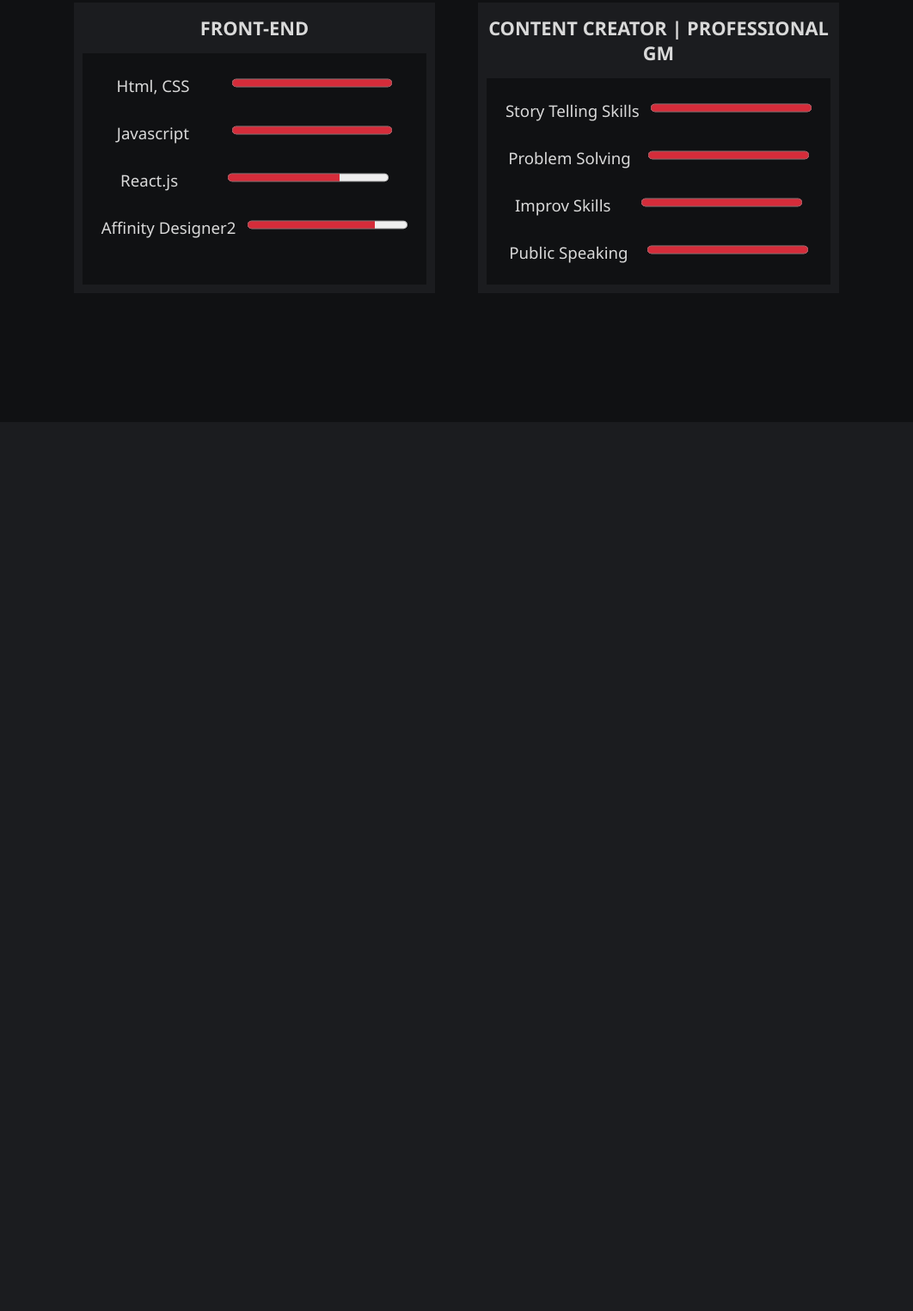
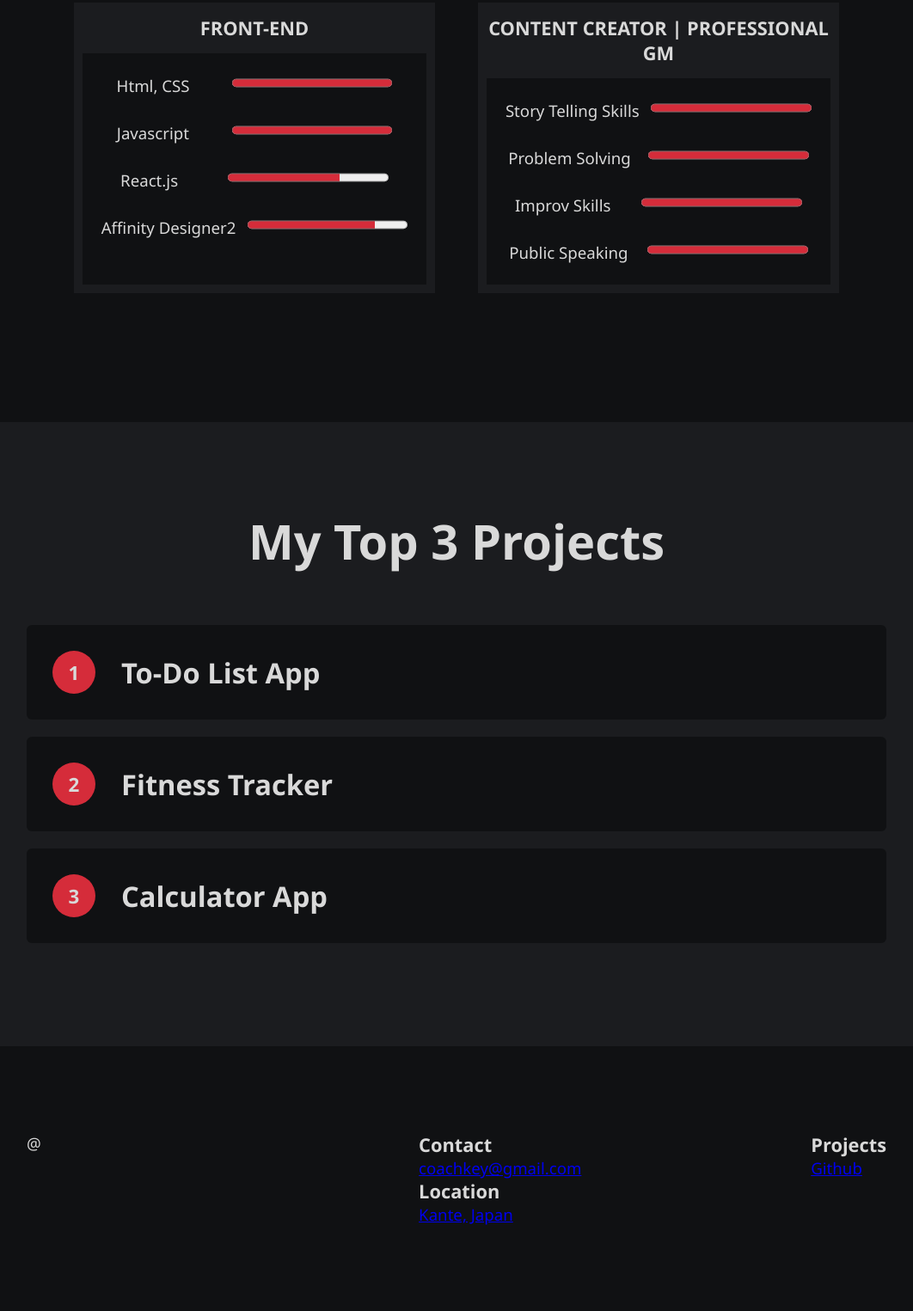
Before and after one commit to coachkey74/second_site, a plain HTML site: page index.html in a window 1280 px wide. Shown: the part 828-2353 px from the top of the page at 86% size, without its empty margins (109-1171 px from the left). Before the commit the page ends 1319 px from the top, so only its background shows below. Drawn offline with Linux system fonts and the light colour scheme.

Commit message:
added to css and html

```diff
--- a/index.html
+++ b/index.html
@@ -40,5 +40,55 @@
             </div>
         </div>
      </section>
+     <section id="projects-section" >
+        <h2>My Top 3 Projects</h2>
+        <div class="flex-container" >
+            <details>
+                <summary>
+                   <span class="number">1</span>
+                   <h3>To-Do List App</h3>
+                </summary>
+                <div class="text-container">
+                    <p>Lorem, ipsum dolor sit amet consectetur adipisicing elit. Molestiae quaerat neque doloribus officia quibusdam quos velit voluptas labore, repellat veritatis quidem ex eos nulla? Magnam molestias ullam adipisci numquam! Facere.</p>
+                    <a class="project-link">Visit Website</a>
+                </div>
+            </details>
+             <details>
+                <summary>
+                   <span class="number">2</span>
+                   <h3>Fitness Tracker</h3>
+                </summary>
+                <div class="text-container">
+                    <p>Lorem, ipsum dolor sit amet consectetur adipisicing elit. Molestiae quaerat neque doloribus officia quibusdam quos velit voluptas labore, repellat veritatis quidem ex eos nulla? Magnam molestias ullam adipisci numquam! Facere.</p>
+                    <a class="project-link">Visit Website</a>
+                </div>
+            </details>
+             <details>
+                <summary>
+                   <span class="number">3</span>
+                   <h3>Calculator App</h3>
+                </summary>
+                <div class="text-container">
+                    <p>Lorem, ipsum dolor sit amet consectetur adipisicing elit. Molestiae quaerat neque doloribus officia quibusdam quos velit voluptas labore, repellat veritatis quidem ex eos nulla? Magnam molestias ullam adipisci numquam! Facere.</p>
+                    <a class="project-link">Visit Website</a>
+                </div>
+            </details>
+        </div>
+     </section>
+     <footer>
+        <div class="grid-container">
+            <span id="at-symbol">@</span>
+            <div>
+                <h3>Contact</h3>
+                <a href="mailto:coachkey@gmail.com">coachkey@gmail.com</a>
+                <h3>Location</h3>
+                <a href="https://youtube.com">Kante, Japan</a>
+            </div>
+            <div>
+                <h3>Projects</h3>
+                <a href="https://www.github.com">Github</a>
+            </div>
+        </div>
+     </footer>
 </body>
 </html>
--- a/styles.css
+++ b/styles.css
@@ -99,3 +99,71 @@ header .read-more:hover{
 .skill-container ul li progress{
     accent-color: var(--accent-color);
 }
+#projects-section{
+    padding: 100px 20px;
+}
+#projects-section h2{
+    font-size: 3rem;
+    text-align: center;
+    margin-bottom: 60px;
+}
+details{
+    margin: 20px auto;
+    width: 1000px;
+    max-width: 100%;
+    background-color: var(--secondary-color);
+    border-radius: 6px;
+}
+details summary{
+    display: flex;
+    align-items: center;
+    cursor: pointer;
+    gap: 30px;
+    padding: 30px;
+}
+details .number{
+    background-color: var(--accent-color);
+    min-height: 50px;
+    min-width: 50px;
+    display: flex;
+    justify-content: center;
+    align-items: center;
+    border-radius: 50%;
+    font-size: 1.2rem;
+    font-weight: 700;
+}
+details .number{
+    font-weight: 700;
+}
+details h3{
+    font-size: 1.75rem;
+}
+details .text-container{
+    padding: 30px;
+    padding-top: 0;
+}
+details .project-link{
+    display: inline-block;
+    margin-top: 30px;
+    background-color: var(--accent-color);
+    color: white;
+    padding: .75em 1.5em;
+    border-radius: 2px;
+    transition: 300ms ease;
+    cursor: pointer;
+}
+details .project-link:hover{
+    background-color: var(--primary-color);
+}
+footer{
+    background-color: var(--secondary-color);
+    padding: 100px 20px;
+}
+footer .grid-container{
+    margin: 0 auto;
+    width: 1000px;
+    max-width: 100%;
+    display: grid;
+    grid-template-columns: 1fr 1fr max-content;
+    gap: 100px;
+}
```
